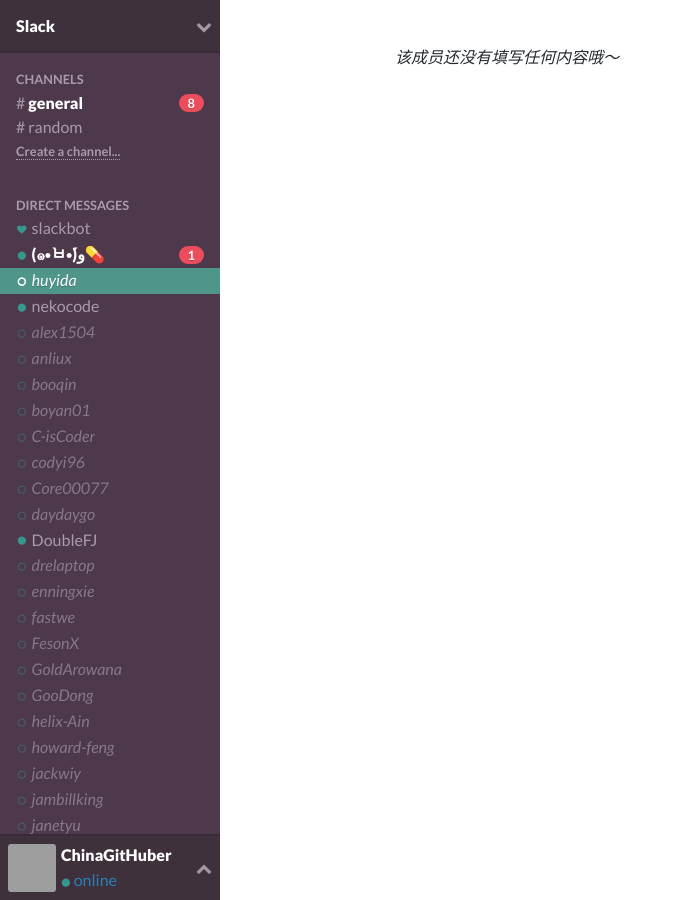
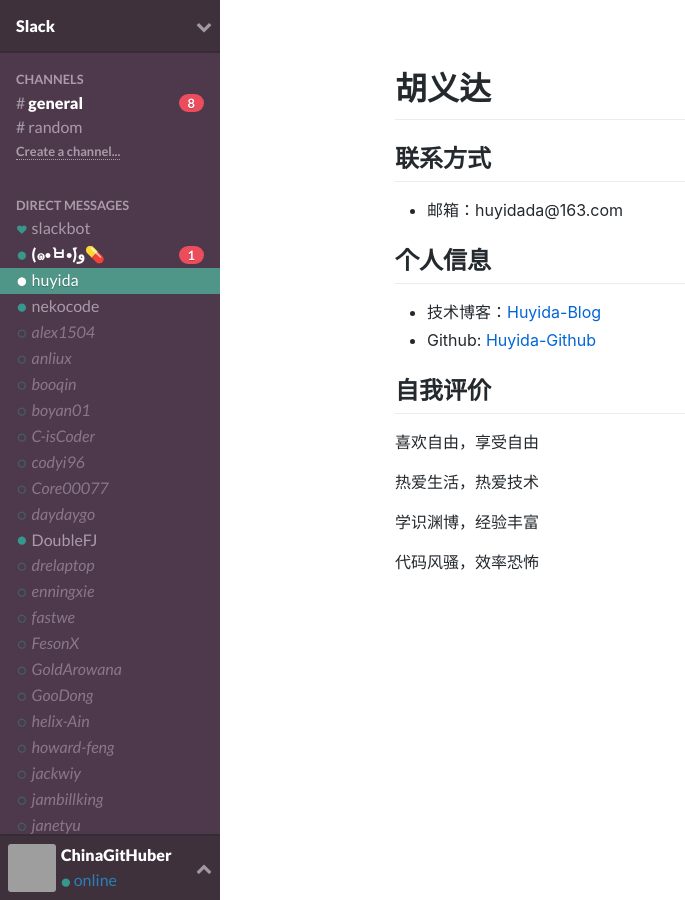
Before and after one commit to souketuson/china-githuber.github.io, a Jekyll site: the page built from _members/huyida.md, in a window 1280 px wide. Shown: the whole page, without its empty margins (0-685 px from the left). Built offline with Jekyll 4.4.1, drawn with Linux system fonts in a browser that asks for light colours; grey boxes are pictures that could not be loaded.

Commit message:
Update huyida.md

```diff
--- a/_members/huyida.md
+++ b/_members/huyida.md
@@ -1,3 +1,32 @@
 ---
 layout: default
+weight: 1
+online: true
 ---
+
+
+
+# 胡义达
+
+## 联系方式
+
+- 邮箱：huyidada@163.com
+
+
+
+## 个人信息
+
+- 技术博客：[Huyida-Blog](http://www.huyidada.com)
+- Github: [Huyida-Github](https://github.com/huyida)
+
+
+
+## 自我评价
+
+喜欢自由，享受自由
+
+热爱生活，热爱技术
+
+学识渊博，经验丰富
+
+代码风骚，效率恐怖
```
